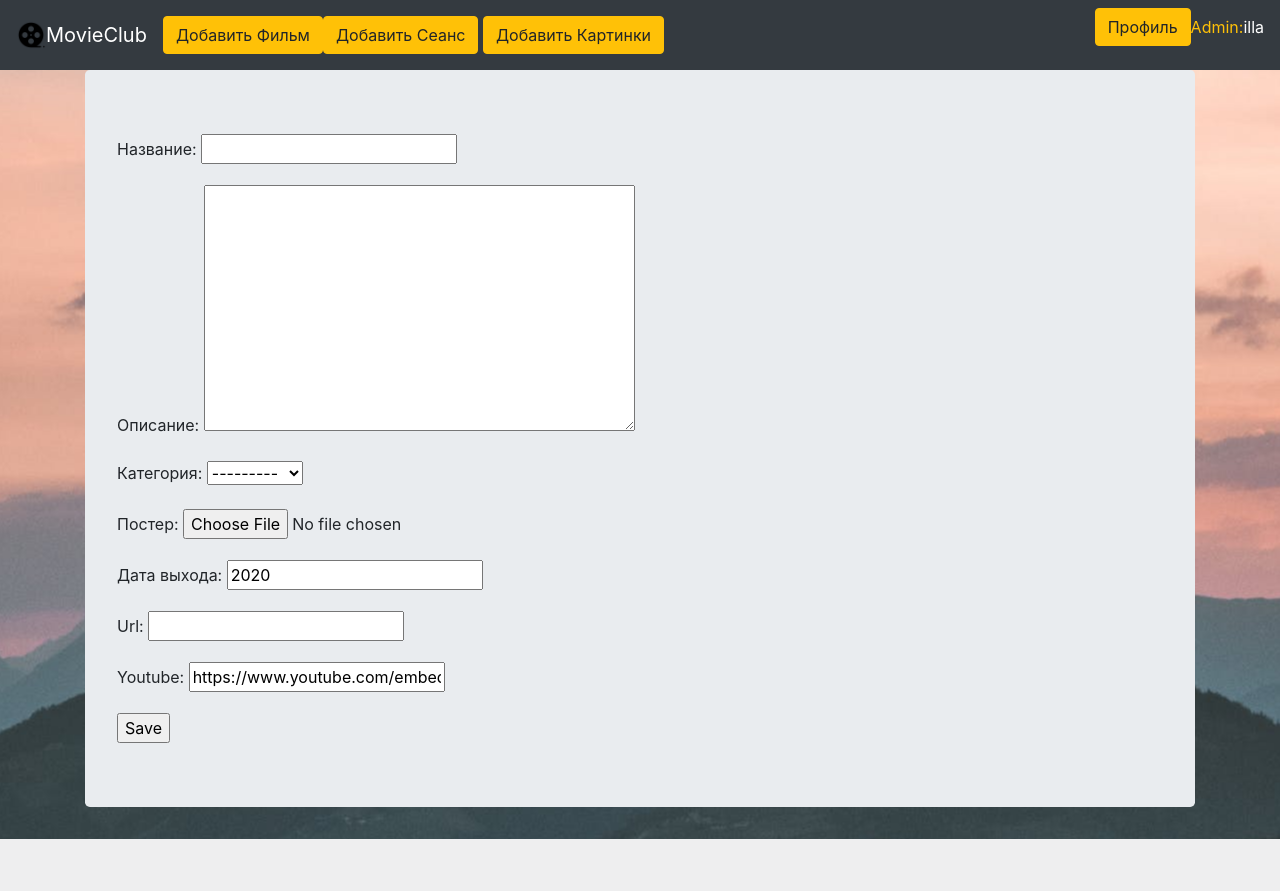
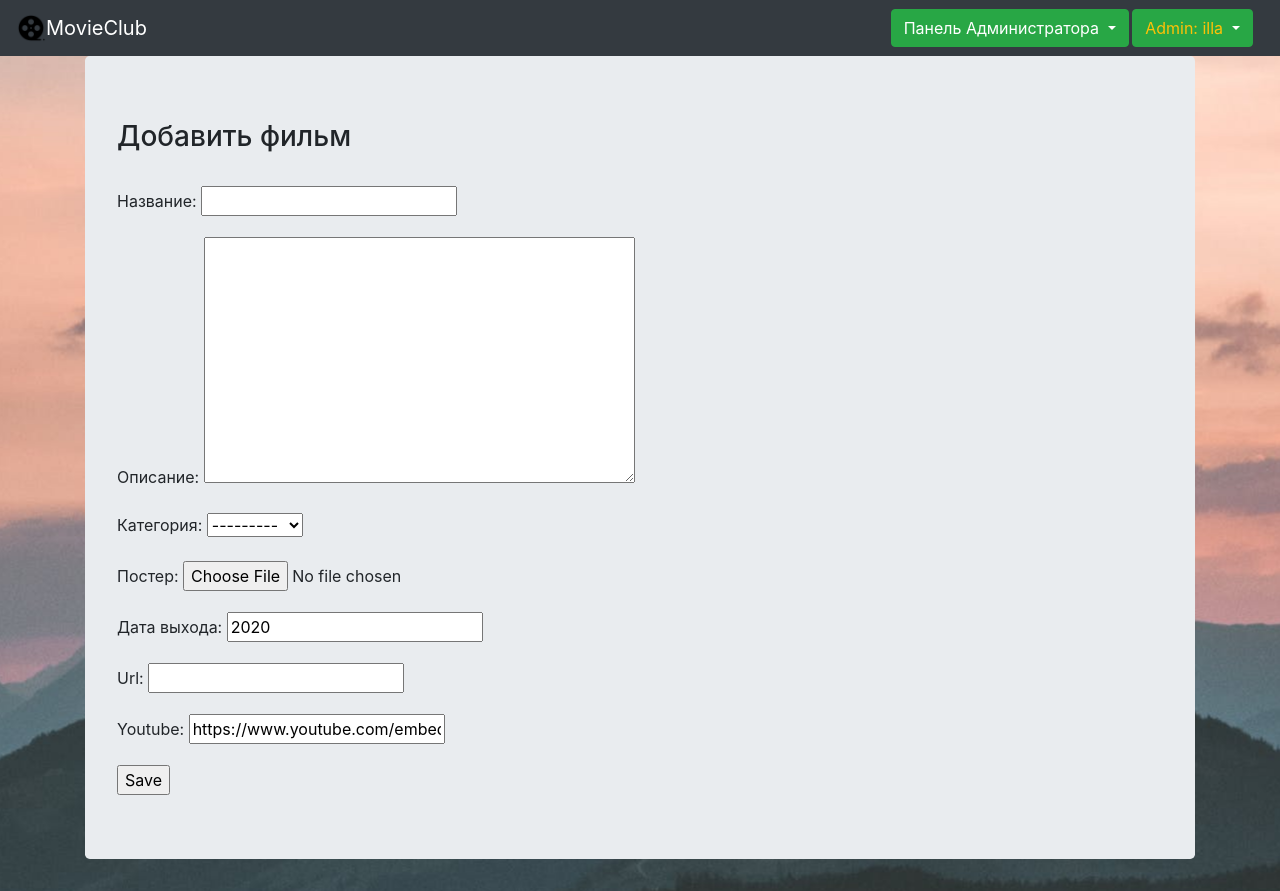
Before and after one commit to Rudolfowich/Cinema, a Django app: page /create/ in a window 1280 px wide. Before the commit the page ends 839 px from the top, so only its background shows below. Run offline with Django 3.2, Linux system fonts and the light colour scheme; a user stored in the database is signed in; some libraries are stand-ins or nearby versions.

Commit message:
Visual updates!

```diff
--- a/movie/forms.py
+++ b/movie/forms.py
@@ -1,6 +1,6 @@
 from django.forms import ModelForm, DateInput, TimeInput, DateTimeInput
 from django import forms
-from movie.models import Movie, Session, Images
+from movie.models import Movie, Session, Images, MovieRoom
 
 
 class MovieForm(forms.ModelForm):
@@ -25,3 +25,9 @@ class ImageReview(MovieForm):
     class Meta:
         model = Images
         fields = 'image', 'movie'
+
+
+class MovieSizeForm(MovieForm):
+    class Meta:
+        model = MovieRoom
+        fields = 'room_name', 'room_size'
--- a/movie/urls_movie.py
+++ b/movie/urls_movie.py
@@ -7,6 +7,7 @@ urlpatterns = [
     path('profile/', UserPage, name='profile'),
     path('create/', MovieCreate.as_view(), name='create'),
     path('', MovieView.as_view(), name='home'),
+    path('CreateRoom/', MovieRoomCreate.as_view(), name='MovieRoomCreate'),
     path('CreateReview/', MovieReviewCreate.as_view(), name='movieReview'),
     path('<slug:slug>/', MovieDetail.as_view(), name='movieinfo'),
 ]
--- a/movie/views.py
+++ b/movie/views.py
@@ -5,8 +5,8 @@ from django.http import HttpResponse, HttpResponseRedirect
 from django.shortcuts import render
 from django.views.generic import CreateView, DeleteView, ListView, DetailView
 from django.views.generic.base import View
-from .models import Movie, Session, Images
-from .forms import MovieForm, SessionForm, ImageReview
+from .models import Movie, Session, Images, MovieRoom
+from .forms import MovieForm, SessionForm, ImageReview, MovieSizeForm
 
 
 class MovieView(ListView):
@@ -58,3 +58,10 @@ class MovieReviewCreate(CreateView):
     form_class = ImageReview
     template_name = 'movie/createReview.html'
     success_url = '/'
+
+
+class MovieRoomCreate(CreateView):
+    model = MovieRoom
+    form_class = MovieSizeForm
+    template_name = 'movie/create_room.html'
+    success_url = '/'
--- a/templates/base.html
+++ b/templates/base.html
@@ -10,9 +10,6 @@
     <script src="https://cdn.jsdelivr.net/npm/popper.js@1.16.0/dist/umd/popper.min.js"
             integrity="sha384-Q6E9RHvbIyZFJoft+2mJbHaEWldlvI9IOYy5n3zV9zzTtmI3UksdQRVvoxMfooAo"
             crossorigin="anonymous"></script>
-    <script src="https://stackpath.bootstrapcdn.com/bootstrap/4.4.1/js/bootstrap.min.js"
-            integrity="sha384-wfSDF2E50Y2D1uUdj0O3uMBJnjuUD4Ih7YwaYd1iqfktj0Uod8GCExl3Og8ifwB6"
-            crossorigin="anonymous"></script>
     <link rel="stylesheet" href="https://stackpath.bootstrapcdn.com/bootstrap/4.4.1/css/bootstrap.min.css"
           integrity="sha384-Vkoo8x4CGsO3+Hhxv8T/Q5PaXtkKtu6ug5TOeNV6gBiFeWPGFN9MuhOf23Q9Ifjh" crossorigin="anonymous">
     <script src="https://stackpath.bootstrapcdn.com/bootstrap/4.4.1/js/bootstrap.min.js"
@@ -21,56 +18,75 @@
     <link rel="stylesheet" href="{% static 'css/bg.css' %}"/>
     {% block csss %}
     {% endblock %}
+<style>
+    .col-md-7{
+    position: relative;
+    width: 100%;
+    padding-right: 0px;
+    padding-left: 0px;
+}
+</style>
 </head>
 <body>
 <nav class="navbar navbar-expand-lg navbar-dark bg-dark">
-    <img src="../media/bg.png"  width="30" height="30">
+    <img src="../media/bg.png" width="30" height="30">
     <a class="navbar-brand" href="{% url 'home' %}">MovieClub</a>
 
     <button class="navbar-toggler" type="button" data-toggle="collapse" data-target="#navbarSupportedContent"
             aria-controls="navbarSupportedContent" aria-expanded="false" aria-label="Toggle navigation">
         <span class="navbar-toggler-icon"></span>
     </button>
-    {% if request.user.is_superuser %}
-        <a href="{% url 'create' %}" class="btn btn-warning">Добавить Фильм</a>
-       <div class="fieldBox">
-             <a href="{% url 'create_session' %}" class="btn btn-warning">Добавить Сеанс</a>
-       <a href="{% url 'movieReview' %}" class="btn btn-warning">Добавить Картинки</a>
-       </div>
-
-    {% endif %}
 
     <div class="collapse navbar-collapse" id="navbarSupportedContent">
         <ul class="navbar-nav mr-auto">
-
             </li>
         </ul>
-        {% if user.is_authenticated %}
-            <ul>
+        {% if user.is_authenticated %}{% else %}<a href="{% url 'register' %}" class="btn btn-warning">Регистрация</a>
+            <a href="{% url 'login' %}" class="btn btn-warning">Логин</a>
 
-                {% else %}
-                <a href="{% url 'register' %}" class="btn btn-warning">Регистрация</a>
-
-                <a href="{% url 'login' %}" class="btn btn-warning">Логин</a>
             </ul>
         {% endif %}
+    <div class="row">
+        <div class="col-md-7">
+        {% if request.user.is_superuser %}
+        <div class="btn-group">
+            <button type="button" class="btn btn-success dropdown-toggle" data-toggle="dropdown" aria-haspopup="true"
+                    aria-expanded="false">
+                Панель Администратора
+            </button>
+            <div class="dropdown-menu">
+                <a class="dropdown-item" href="{% url 'create' %}">Добавить Фильм</a>
+                <a class="dropdown-item" href="{% url 'movieReview' %}">Добавить Картинки</a>
+                <a class="dropdown-item" href="{% url 'MovieRoomCreate' %}">Добавить зал</a>
+                <a class="dropdown-item" href="{% url 'create_session' %}">Добавить Сеанс</a>
+                <div class="dropdown-divider"></div>
+                <a class="dropdown-item" href="#">Удалить Фильм</a>
+            </div>
+        </div>
+    {% endif %}
+    </div>
+    <div class="col">
         {% if user.is_authenticated %}
-            <ul>
-                <a href="{% url 'profile' %}" class="btn btn-warning">Профиль</a>
-            </ul>
+            <div class="btn-group">
+                <button type="button" class="btn btn-success dropdown-toggle" data-toggle="dropdown"
+                        aria-haspopup="true" aria-expanded="false">
+                    {% if request.user.is_superuser %}
+                        <a class="text-warning">Admin: {{ user.username }}</a>
+                    {% else %}
+                        <a class="text-warning">User: {{ user.username }}</a>
+                    {% endif %}
+                </button>
+                <div class="dropdown-menu dropdown-menu-right">
+                    <a class="dropdown-item" href="{% url 'profile' %}">Профиль</a>
+                    <a class="dropdown-item" href="#">Сменить пароль/Скоро</a>
+                    <a class="dropdown-item" href="{% url 'logout' %}">Выйти</a>
+                </div>
+            </div>
+
         {% endif %}
     </div>
-    {% if request.user.is_superuser %}
-
-        <p class="text-warning">Admin:</p>
-        <p class="text-white">{{ user.username }}</p>
-    {% else %}
-
-        <p class="text-white">{{ user.username }}</p>
-    {% endif %}
-
+    </div>
 </nav>
-
 {% block content %}
 {% endblock %}
 </body>
--- a/templates/movie/create.html
+++ b/templates/movie/create.html
@@ -2,7 +2,7 @@
 {% block content %}
     <div class="container">
 
-        <div class="jumbotron">
+        <div class="jumbotron"><h3>Добавить фильм</h3><br>
             <form method="post" enctype="multipart/form-data">{% csrf_token %}
                 {{ form.as_p }}
                 <input type="submit" value="Save">
--- a/templates/movie/createReview.html
+++ b/templates/movie/createReview.html
@@ -1,8 +1,13 @@
 {% extends "login/../base.html" %}
 {% block content %}
+
+        <div class="container">
+        <div class="jumbotron">    <h3>Добавление фотографий в карусель к фильму</h3><br>
 <form action=" {% url 'movieReview' %} " method="post">
     {% csrf_token %}
     {{ form.as_p }}
     <input type="submit" value="create">
 </form>
+        </div>
+        </div>
 {% endblock %}
--- a/templates/movie/create_session.html
+++ b/templates/movie/create_session.html
@@ -3,7 +3,7 @@
 {% block content %}
     <div class="container">
 
-        <div class="jumbotron">
+        <div class="jumbotron"><h3>Добавление Сеанса</h3><br>
 <form action=" {% url 'create_session' %} " method="post">
     {% csrf_token %}
     {{ form.as_p }}
```
Also changed, not shown: templates/movie/create_room.html (added, +14 -0 lines), db.sqlite3, media/review/1_PVBI1hA.jpg (added), media/review/2_SDAyjZP.jpg (added), media/review/3_h9y0gDS.jpg (added), movie/migrations/0004_auto_20200225_1534.py (added), movie/migrations/0005_auto_20200225_1828.py (added).
